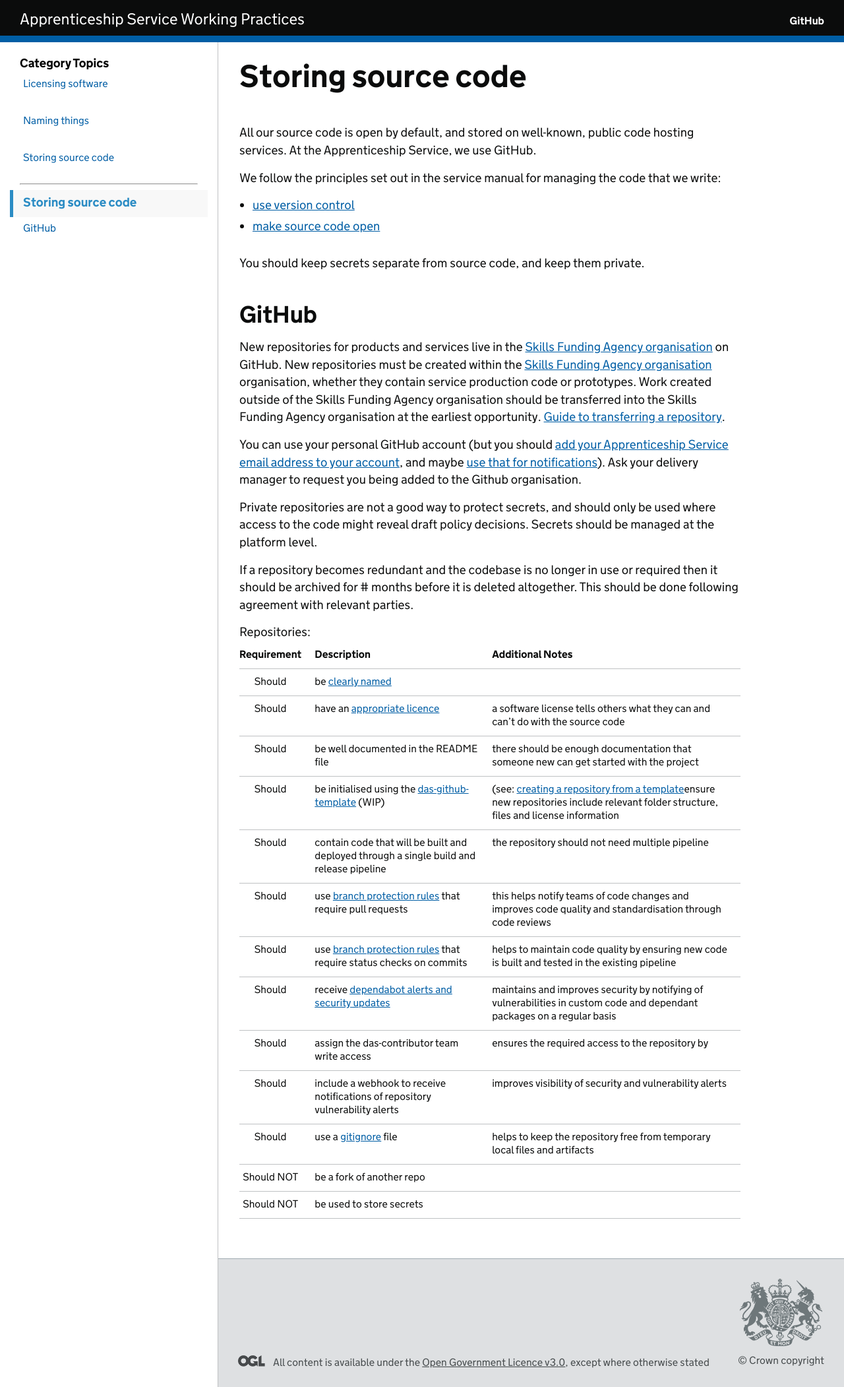
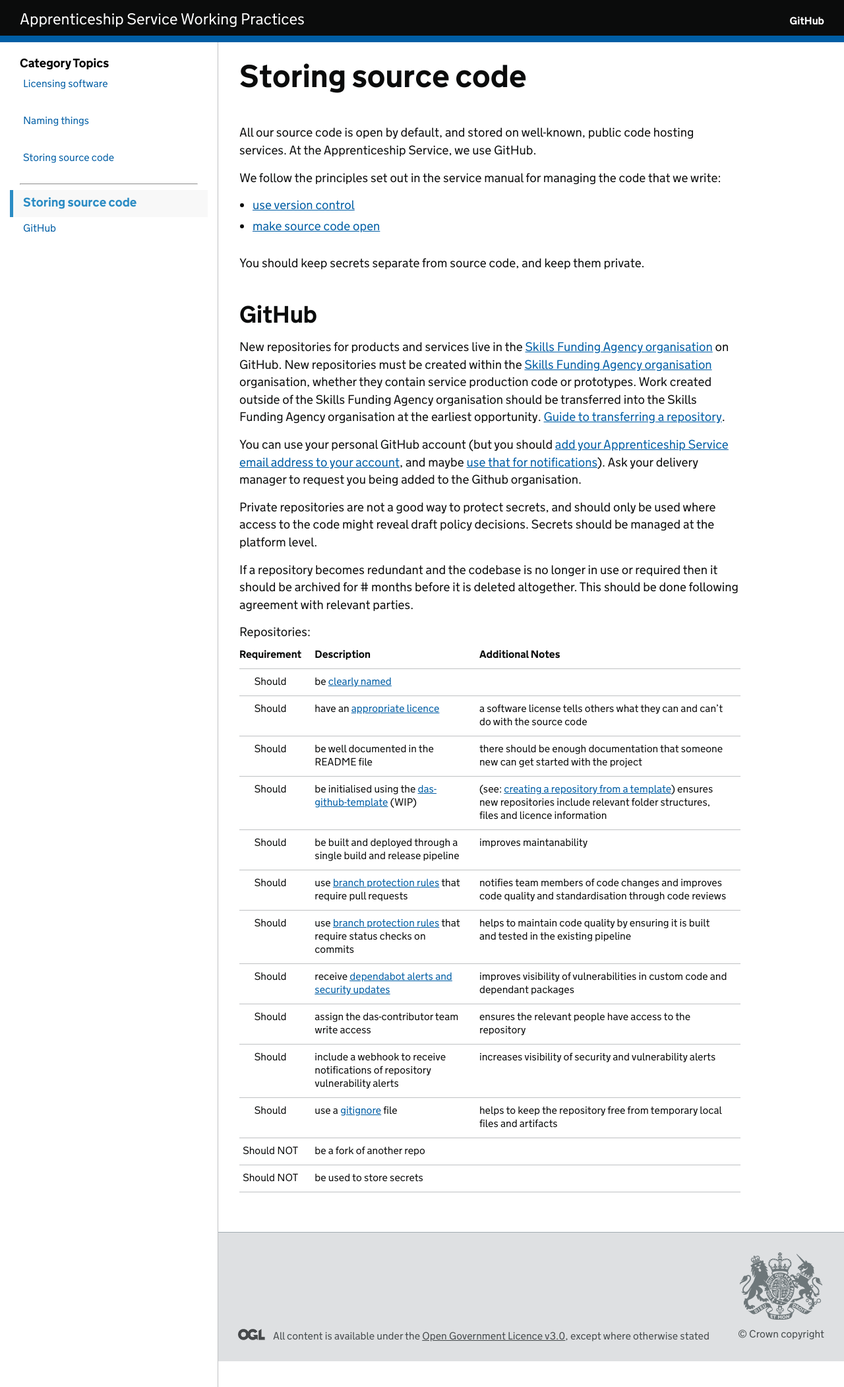
Before and after one commit to SkillsFundingAgency/das-technical-guidance, a Jekyll site: the page built from standards/storing-source-code.md, in a window 1280 px wide. Shown: the whole page at 66% size. Built offline with Jekyll 4.4.1, drawn with Linux system fonts in a browser that asks for light colours.

Commit message:
Further tidy-up

```diff
--- a/standards/storing-source-code.md
+++ b/standards/storing-source-code.md
@@ -38,13 +38,13 @@ Repositories:
 |Should|be [clearly named]({{ '/standards/naming-things' |relative_url }})||
 |Should|have an [appropriate licence]({{ '/standards/licencing-software-or-code' | relative_url }})|a software license tells others what they can and can't do with the source code|
 |Should|be well documented in the README file|there should be enough documentation that someone new can get started with the project|
-|Should|be initialised using the [das-github-template]{:target="_blank"} (WIP) |(see: [creating a repository from a template]{:target="_blank"}ensure new repositories include relevant folder structure, files and license information|
-|Should|contain code that will be built and deployed through a single build and release pipeline|the repository should not need multiple pipeline |
-|Should|use [branch protection rules]{:target="_blank"} that require pull requests|this helps notify teams of code changes and improves code quality and standardisation through code reviews|
-|Should|use [branch protection rules]{:target="_blank"} that require status checks on commits|helps to maintain code quality by ensuring new code is built and tested in the existing pipeline|
-|Should|receive [dependabot alerts and security updates]{:target="_blank"}|maintains and improves security by notifying of vulnerabilities in custom code and dependant packages on a regular basis|
-|Should|assign the das-contributor team write access|ensures the required access to the repository by |
-|Should|include a webhook to receive notifications of repository vulnerability alerts|improves visibility of security and vulnerability alerts|
+|Should|be initialised using the [das-github-template]{:target="_blank"} (WIP) |(see: [creating a repository from a template]{:target="_blank"}) ensures new repositories include relevant folder structures, files and licence information|
+|Should|be built and deployed through a single build and release pipeline|improves maintanability|
+|Should|use [branch protection rules]{:target="_blank"} that require pull requests|notifies team members of code changes and improves code quality and standardisation through code reviews|
+|Should|use [branch protection rules]{:target="_blank"} that require status checks on commits|helps to maintain code quality by ensuring it is built and tested in the existing pipeline|
+|Should|receive [dependabot alerts and security updates]{:target="_blank"}|improves visibility of vulnerabilities in custom code and dependant packages|
+|Should|assign the das-contributor team write access|ensures the relevant people have access to the repository|
+|Should|include a webhook to receive notifications of repository vulnerability alerts|increases visibility of security and vulnerability alerts|
 |Should|use a [gitignore]{:target="_blank"} file |helps to keep the repository free from temporary local files and artifacts|
 |Should NOT|be a fork of another repo||
 |Should NOT|be used to store secrets||
```
